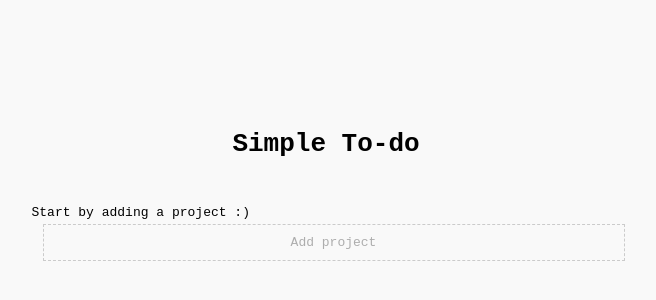
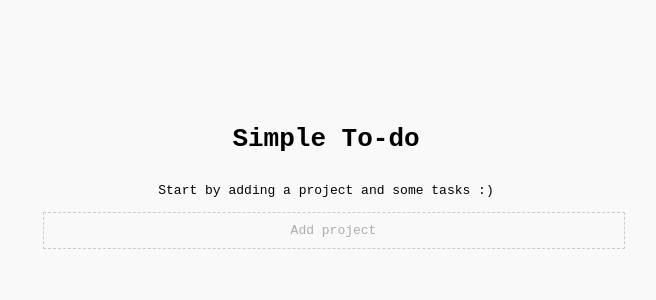
Before and after one commit to PsYk3s/Todo-List, a website built with webpack: page src/index.html in a window 1280 px wide. Shown: the part 196-496 px from the top of the page, without its empty margins (314-970 px from the left). Built offline with nearby package versions, Linux system fonts and the light colour scheme.

Commit message:
Styling hint

```diff
--- a/src/res/display.js
+++ b/src/res/display.js
@@ -77,7 +77,7 @@ export default function updateDisplay( taskList, projectList, container ) {
 
         }
     } else {
-        container.innerHTML = "<p>Start by adding a project :)</p>"
+        container.innerHTML = `<div id="intro"><p>Start by adding a project and some tasks :)</p></div>`
     }
 
     container.innerHTML +=
--- a/src/style.css
+++ b/src/style.css
@@ -10,8 +10,17 @@ body {
     justify-content: center;
 }
 
+h1 {
+    margin: 0;
+}
+
 h2 {
     margin-bottom: 0;
+}
+
+#intro {
+    text-align: center;
+    margin-bottom: 10px;
 }
 
 hr {
```
Also changed, not shown: 1 other file.
